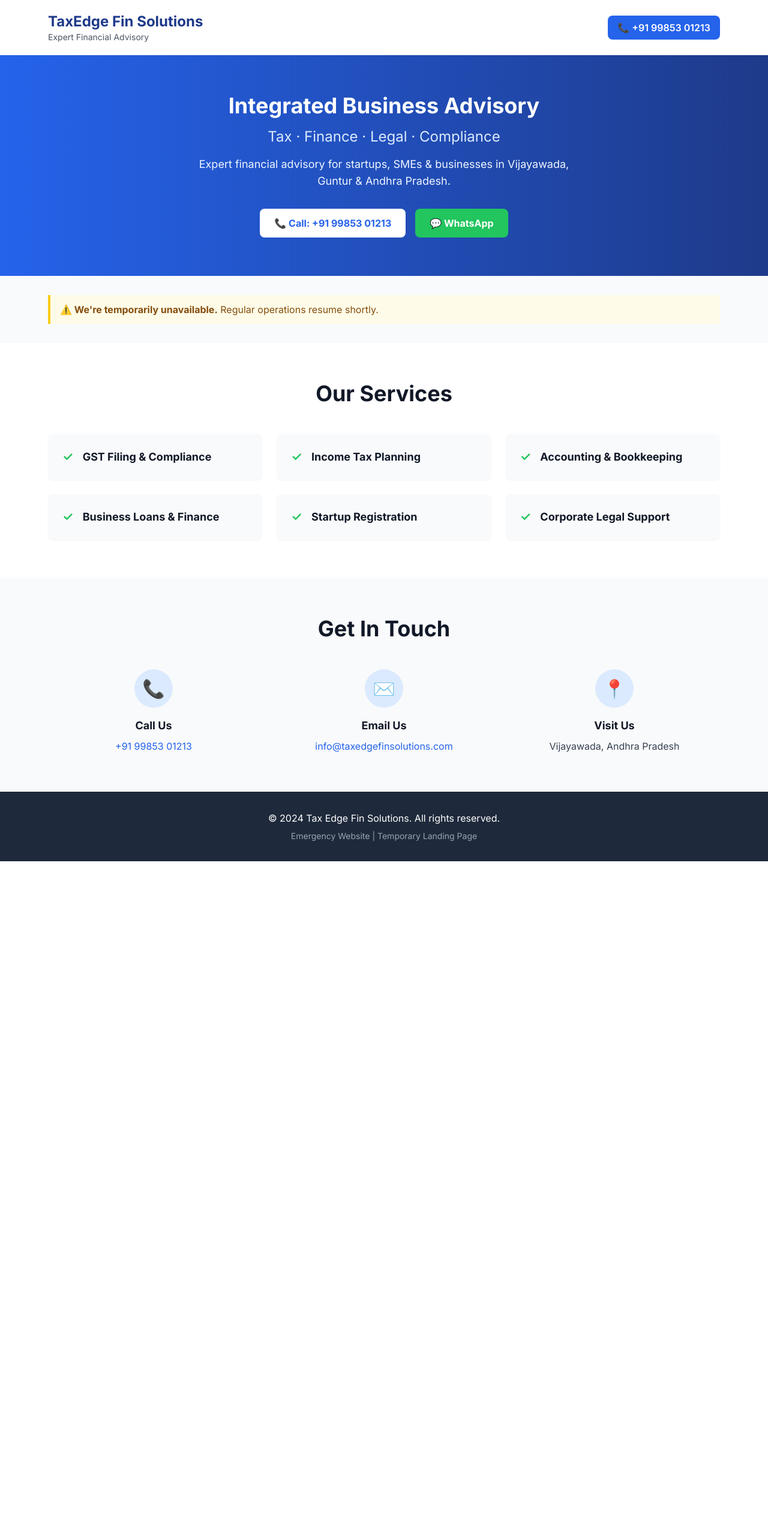
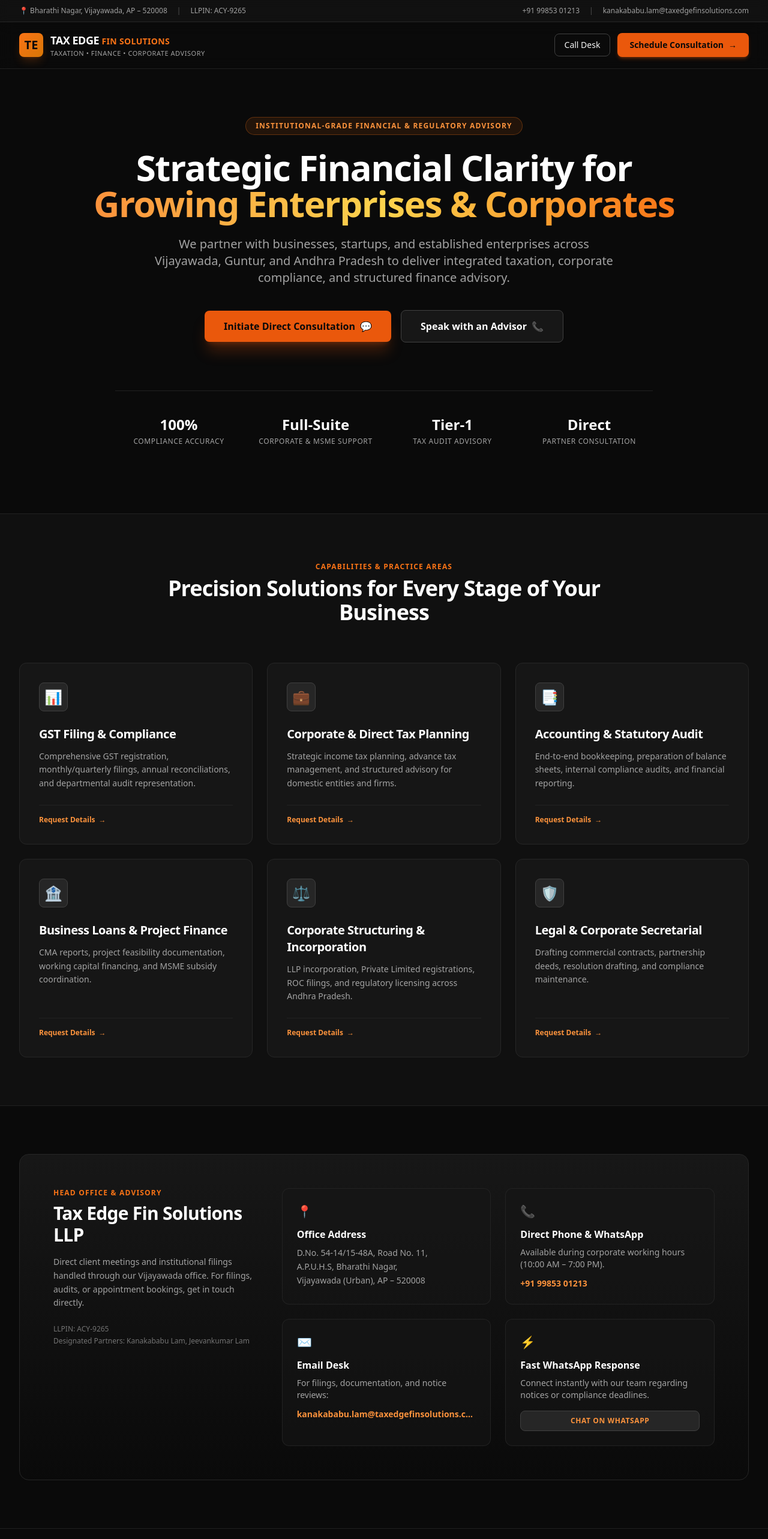
Before and after one commit to rwebglobal/taxedge-landing, a Next.js app: page / in a window 1280 px wide. Shown: the top 2566 px of the page at 60% size. Before the commit the page ends 1436 px from the top, so only its background shows below. Built offline with nearby package versions, Linux system fonts and the light colour scheme.

Commit message:
Revamp landing page with corporate black and orange styling

```diff
--- a/app/page.tsx
+++ b/app/page.tsx
@@ -1,115 +1,299 @@
-'use client'
+import React from "react";
 
 export default function Home() {
+  const services = [
+    {
+      title: "GST Filing & Compliance",
+      desc: "Comprehensive GST registration, monthly/quarterly filings, annual reconciliations, and departmental audit representation.",
+      icon: "📊",
+    },
+    {
+      title: "Corporate & Direct Tax Planning",
+      desc: "Strategic income tax planning, advance tax management, and structured advisory for domestic entities and firms.",
+      icon: "💼",
+    },
+    {
+      title: "Accounting & Statutory Audit",
+      desc: "End-to-end bookkeeping, preparation of balance sheets, internal compliance audits, and financial reporting.",
+      icon: "📑",
+    },
+    {
+      title: "Business Loans & Project Finance",
+      desc: "CMA reports, project feasibility documentation, working capital financing, and MSME subsidy coordination.",
+      icon: "🏦",
+    },
+    {
+      title: "Corporate Structuring & Incorporation",
+      desc: "LLP incorporation, Private Limited registrations, ROC filings, and regulatory licensing across Andhra Pradesh.",
+      icon: "⚖️",
+    },
+    {
+      title: "Legal & Corporate Secretarial",
+      desc: "Drafting commercial contracts, partnership deeds, resolution drafting, and compliance maintenance.",
+      icon: "🛡️",
+    },
+  ];
+
   return (
-    <div className="min-h-screen bg-gray-50">
-      {/* Header */}
-      <header className="sticky top-0 z-100 bg-white shadow-sm">
-        <div className="max-w-6xl mx-auto px-4 py-5 flex justify-between items-center">
+    <div className="min-h-screen bg-neutral-950 text-neutral-100 font-sans selection:bg-orange-500 selection:text-white">
+      {/* Top Bar */}
+      <div className="border-b border-neutral-800 bg-neutral-900/60 backdrop-blur text-xs text-neutral-400 py-2.5 px-4 sm:px-8">
+        <div className="max-w-7xl mx-auto flex flex-col sm:flex-row justify-between items-center gap-2">
+          <div className="flex items-center gap-4">
+            <span>📍 Bharathi Nagar, Vijayawada, AP – 520008</span>
+            <span className="hidden md:inline text-neutral-600">|</span>
+            <span className="hidden md:inline">LLPIN: ACY-9265</span>
+          </div>
+          <div className="flex items-center gap-4">
+            <a href="tel:+919985301213" className="hover:text-orange-400 transition-colors">
+              +91 99853 01213
+            </a>
+            <span className="text-neutral-600">|</span>
+            <a
+              href="mailto:kanakababu.lam@taxedgefinsolutions.com"
+              className="hover:text-orange-400 transition-colors"
+            >
+              kanakababu.lam@taxedgefinsolutions.com
+            </a>
+          </div>
+        </div>
+      </div>
+
+      {/* Main Header */}
+      <header className="sticky top-0 z-50 bg-neutral-950/90 backdrop-blur-md border-b border-neutral-800/80">
+        <div className="max-w-7xl mx-auto px-4 sm:px-8 py-4 flex items-center justify-between">
+          <div className="flex items-center gap-3">
+            <div className="h-10 w-10 rounded-lg bg-gradient-to-br from-orange-500 to-amber-600 flex items-center justify-center font-black text-xl text-neutral-950 shadow-lg shadow-orange-500/20">
+              TE
+            </div>
             <div>
-            <h1 className="text-2xl font-bold text-blue-900">TaxEdge Fin Solutions</h1>
-            <p className="text-sm text-gray-600">Expert Financial Advisory</p>
+              <span className="text-lg font-bold tracking-tight text-white block">
+                TAX EDGE <span className="text-orange-500 font-semibold text-sm tracking-wide">FIN SOLUTIONS</span>
+              </span>
+              <span className="text-[11px] uppercase tracking-wider text-neutral-400 block font-medium">
+                Taxation • Finance • Corporate Advisory
+              </span>
             </div>
-          <a href="tel:+919985301213" className="flex items-center gap-2 bg-blue-600 text-white px-4 py-2 rounded-lg hover:bg-blue-700 font-semibold">
-            📞 +91 99853 01213
+          </div>
+
+          <div className="flex items-center gap-3">
+            <a
+              href="tel:+919985301213"
+              className="hidden sm:inline-flex items-center gap-2 border border-neutral-700 hover:border-neutral-500 px-4 py-2 rounded-lg text-sm font-medium transition-all"
+            >
+              <span>Call Desk</span>
             </a>
+            <a
+              href="https://wa.me/919985301213"
+              target="_blank"
+              rel="noreferrer"
+              className="inline-flex items-center gap-2 bg-orange-600 hover:bg-orange-500 text-neutral-950 px-5 py-2.5 rounded-lg text-sm font-semibold transition-all shadow-md shadow-orange-600/30"
+            >
+              <span>Schedule Consultation</span>
+              <span>→</span>
+            </a>
+          </div>
         </div>
       </header>
 
       {/* Hero Section */}
-      <section className="bg-gradient-to-r from-blue-600 to-blue-900 text-white py-16">
-        <div className="max-w-6xl mx-auto px-4 text-center">
-          <h2 className="text-4xl font-bold mb-4">Integrated Business Advisory</h2>
-          <p className="text-2xl text-blue-100 mb-4">Tax · Finance · Legal · Compliance</p>
-          <p className="text-lg text-blue-50 mb-8 max-w-2xl mx-auto">
-            Expert financial advisory for startups, SMEs & businesses in Vijayawada, Guntur & Andhra Pradesh.
+      <section className="relative pt-20 pb-28 px-4 sm:px-8 overflow-hidden">
+        {/* Subtle geometric background glow */}
+        <div className="absolute top-1/4 left-1/2 -translate-x-1/2 -translate-y-1/2 w-[600px] h-[350px] bg-orange-500/10 blur-[130px] rounded-full pointer-events-none -z-10" />
+
+        <div className="max-w-5xl mx-auto text-center">
+          <div className="inline-flex items-center gap-2 border border-orange-500/30 bg-orange-500/10 px-4 py-1.5 rounded-full text-xs font-semibold text-orange-400 uppercase tracking-widest mb-6">
+            Institutional-Grade Financial & Regulatory Advisory
+          </div>
+
+          <h1 className="text-4xl sm:text-6xl font-extrabold tracking-tight text-white leading-tight mb-6">
+            Strategic Financial Clarity for <br className="hidden sm:inline" />
+            <span className="text-transparent bg-clip-text bg-gradient-to-r from-orange-400 via-amber-300 to-orange-500">
+              Growing Enterprises & Corporates
+            </span>
+          </h1>
+
+          <p className="text-lg sm:text-xl text-neutral-400 max-w-3xl mx-auto mb-10 leading-relaxed font-light">
+            We partner with businesses, startups, and established enterprises across Vijayawada, Guntur, and Andhra Pradesh to deliver integrated taxation, corporate compliance, and structured finance advisory.
           </p>
 
-          <div className="flex gap-4 justify-center flex-wrap">
-            <a href="tel:+919985301213" className="bg-white text-blue-600 px-6 py-3 rounded-lg font-bold hover:bg-gray-100">
-              📞 Call: +91 99853 01213
+          <div className="flex flex-col sm:flex-row gap-4 justify-center items-center">
+            <a
+              href="https://wa.me/919985301213"
+              target="_blank"
+              rel="noreferrer"
+              className="w-full sm:w-auto px-8 py-3.5 rounded-lg bg-orange-600 hover:bg-orange-500 text-neutral-950 font-bold text-base transition-all shadow-xl shadow-orange-600/25 flex items-center justify-center gap-2"
+            >
+              <span>Initiate Direct Consultation</span>
+              <span>💬</span>
             </a>
-            <a href="https://wa.me/919985301213" target="_blank" className="bg-green-500 text-white px-6 py-3 rounded-lg font-bold hover:bg-green-600">
-              💬 WhatsApp
+            <a
+              href="tel:+919985301213"
+              className="w-full sm:w-auto px-8 py-3.5 rounded-lg bg-neutral-900 hover:bg-neutral-800 border border-neutral-700 text-white font-semibold text-base transition-all flex items-center justify-center gap-2"
+            >
+              <span>Speak with an Advisor</span>
+              <span>📞</span>
             </a>
+          </div>
+        </div>
+
+        {/* Corporate Trust Badges */}
+        <div className="max-w-4xl mx-auto grid grid-cols-2 md:grid-cols-4 gap-4 mt-20 pt-10 border-t border-neutral-800/80 text-center">
+          <div>
+            <div className="text-2xl font-bold text-white">100%</div>
+            <div className="text-xs text-neutral-400 tracking-wider uppercase mt-1">Compliance Accuracy</div>
+          </div>
+          <div>
+            <div className="text-2xl font-bold text-white">Full-Suite</div>
+            <div className="text-xs text-neutral-400 tracking-wider uppercase mt-1">Corporate & MSME Support</div>
+          </div>
+          <div>
+            <div className="text-2xl font-bold text-white">Tier-1</div>
+            <div className="text-xs text-neutral-400 tracking-wider uppercase mt-1">Tax Audit Advisory</div>
+          </div>
+          <div>
+            <div className="text-2xl font-bold text-white">Direct</div>
+            <div className="text-xs text-neutral-400 tracking-wider uppercase mt-1">Partner Consultation</div>
           </div>
         </div>
       </section>
 
-      {/* Status Banner */}
-      <div className="max-w-6xl mx-auto px-4">
-        <div className="bg-yellow-50 border-l-4 border-yellow-400 px-4 py-3 my-8">
-          <p className="text-yellow-800"><strong>⚠️ We're temporarily unavailable.</strong> Regular operations resume shortly.</p>
-        </div>
+      {/* Services Grid */}
+      <section className="py-20 px-4 sm:px-8 bg-neutral-900/50 border-y border-neutral-800/80">
+        <div className="max-w-7xl mx-auto">
+          <div className="text-center max-w-3xl mx-auto mb-16">
+            <span className="text-orange-500 text-xs font-bold uppercase tracking-widest block mb-2">
+              Capabilities & Practice Areas
+            </span>
+            <h2 className="text-3xl sm:text-4xl font-bold text-white tracking-tight">
+              Precision Solutions for Every Stage of Your Business
+            </h2>
           </div>
 
-      {/* Services */}
-      <section className="py-16 bg-white">
-        <div className="max-w-6xl mx-auto px-4">
-          <h3 className="text-4xl font-bold text-center mb-12 text-gray-900">Our Services</h3>
-
           <div className="grid grid-cols-1 md:grid-cols-2 lg:grid-cols-3 gap-6">
-            {[
-              'GST Filing & Compliance',
-              'Income Tax Planning',
-              'Accounting & Bookkeeping',
-              'Business Loans & Finance',
-              'Startup Registration',
-              'Corporate Legal Support'
-            ].map((service) => (
-              <div key={service} className="bg-gray-50 p-6 rounded-lg shadow-sm hover:shadow-md transition flex gap-4 items-start">
-                <span className="text-green-500 font-bold text-xl flex-shrink-0">✓</span>
-                <h4 className="font-bold text-lg text-gray-900">{service}</h4>
+            {services.map((item, index) => (
+              <div
+                key={index}
+                className="bg-neutral-900/90 border border-neutral-800 hover:border-orange-500/50 p-8 rounded-xl transition-all duration-300 hover:-translate-y-1 hover:shadow-2xl hover:shadow-orange-500/5 flex flex-col justify-between"
+              >
+                <div>
+                  <div className="h-12 w-12 rounded-lg bg-neutral-800 border border-neutral-700 flex items-center justify-center text-2xl mb-6">
+                    {item.icon}
+                  </div>
+                  <h3 className="text-xl font-semibold text-white mb-3 tracking-tight">
+                    {item.title}
+                  </h3>
+                  <p className="text-neutral-400 text-sm leading-relaxed">
+                    {item.desc}
+                  </p>
+                </div>
+                <div className="mt-6 pt-4 border-t border-neutral-800/80">
+                  <a
+                    href="https://wa.me/919985301213"
+                    className="text-xs font-semibold text-orange-400 hover:text-orange-300 flex items-center gap-1.5"
+                  >
+                    <span>Request Details</span>
+                    <span>→</span>
+                  </a>
+                </div>
               </div>
             ))}
           </div>
         </div>
       </section>
 
-      {/* Contact Section */}
-      <section className="py-16 bg-gray-50">
-        <div className="max-w-6xl mx-auto px-4">
-          <h3 className="text-4xl font-bold text-center mb-12 text-gray-900">Get In Touch</h3>
+      {/* Executive Contact & Office Section */}
+      <section className="py-20 px-4 sm:px-8">
+        <div className="max-w-7xl mx-auto">
+          <div className="bg-gradient-to-b from-neutral-900 to-neutral-950 border border-neutral-800 rounded-2xl p-8 sm:p-14">
+            <div className="grid grid-cols-1 lg:grid-cols-3 gap-10">
+              <div className="lg:col-span-1">
+                <span className="text-orange-500 text-xs font-bold uppercase tracking-widest block mb-2">
+                  Head Office & Advisory
+                </span>
+                <h3 className="text-2xl sm:text-3xl font-bold text-white tracking-tight mb-4">
+                  Tax Edge Fin Solutions LLP
+                </h3>
+                <p className="text-neutral-400 text-sm leading-relaxed mb-6 font-light">
+                  Direct client meetings and institutional filings handled through our Vijayawada office. For filings, audits, or appointment bookings, get in touch directly.
+                </p>
+                <div className="text-xs text-neutral-500 space-y-1">
+                  <div>LLPIN: ACY-9265</div>
+                  <div>Designated Partners: Kanakababu Lam, Jeevankumar Lam</div>
+                </div>
+              </div>
 
-          <div className="grid grid-cols-1 md:grid-cols-3 gap-8">
-            <div className="text-center">
-              <div className="bg-blue-100 w-16 h-16 rounded-full flex items-center justify-center mx-auto mb-4 text-3xl">
-                📞
+              <div className="lg:col-span-2 grid grid-cols-1 sm:grid-cols-2 gap-6">
+                <div className="border border-neutral-800/80 bg-neutral-900/60 p-6 rounded-xl">
+                  <div className="text-orange-400 text-xl mb-3">📍</div>
+                  <h4 className="text-white font-semibold text-base mb-2">Office Address</h4>
+                  <p className="text-neutral-400 text-sm leading-relaxed">
+                    D.No. 54-14/15-48A, Road No. 11, <br />
+                    A.P.U.H.S, Bharathi Nagar, <br />
+                    Vijayawada (Urban), AP – 520008
+                  </p>
                 </div>
-              <h4 className="font-bold text-lg text-gray-900 mb-2">Call Us</h4>
-              <a href="tel:+919985301213" className="text-blue-600 hover:underline">
+
+                <div className="border border-neutral-800/80 bg-neutral-900/60 p-6 rounded-xl">
+                  <div className="text-orange-400 text-xl mb-3">📞</div>
+                  <h4 className="text-white font-semibold text-base mb-2">Direct Phone & WhatsApp</h4>
+                  <p className="text-neutral-400 text-sm mb-3">
+                    Available during corporate working hours (10:00 AM – 7:00 PM).
+                  </p>
+                  <a
+                    href="tel:+919985301213"
+                    className="text-orange-400 font-semibold text-sm hover:underline block"
+                  >
                     +91 99853 01213
                   </a>
                 </div>
 
-            <div className="text-center">
-              <div className="bg-blue-100 w-16 h-16 rounded-full flex items-center justify-center mx-auto mb-4 text-3xl">
-                ✉️
-              </div>
-              <h4 className="font-bold text-lg text-gray-900 mb-2">Email Us</h4>
-              <a href="mailto:info@taxedgefinsolutions.com" className="text-blue-600 hover:underline">
-                info@taxedgefinsolutions.com
+                <div className="border border-neutral-800/80 bg-neutral-900/60 p-6 rounded-xl">
+                  <div className="text-orange-400 text-xl mb-3">✉️</div>
+                  <h4 className="text-white font-semibold text-base mb-2">Email Desk</h4>
+                  <p className="text-neutral-400 text-sm mb-3">
+                    For filings, documentation, and notice reviews:
+                  </p>
+                  <a
+                    href="mailto:kanakababu.lam@taxedgefinsolutions.com"
+                    className="text-orange-400 font-semibold text-sm hover:underline block truncate"
+                  >
+                    kanakababu.lam@taxedgefinsolutions.com
                   </a>
                 </div>
 
-            <div className="text-center">
-              <div className="bg-blue-100 w-16 h-16 rounded-full flex items-center justify-center mx-auto mb-4 text-3xl">
-                📍
+                <div className="border border-neutral-800/80 bg-neutral-900/60 p-6 rounded-xl flex flex-col justify-between">
+                  <div>
+                    <div className="text-orange-400 text-xl mb-3">⚡</div>
+                    <h4 className="text-white font-semibold text-base mb-2">Fast WhatsApp Response</h4>
+                    <p className="text-neutral-400 text-sm">
+                      Connect instantly with our team regarding notices or compliance deadlines.
+                    </p>
                   </div>
-              <h4 className="font-bold text-lg text-gray-900 mb-2">Visit Us</h4>
-              <p className="text-gray-700">Vijayawada, Andhra Pradesh</p>
+                  <a
+                    href="https://wa.me/919985301213"
+                    target="_blank"
+                    rel="noreferrer"
+                    className="mt-4 inline-flex items-center justify-center gap-2 bg-neutral-800 hover:bg-neutral-700 text-orange-400 border border-neutral-700 px-4 py-2 rounded-lg text-xs font-semibold uppercase tracking-wider transition-colors"
+                  >
+                    Chat on WhatsApp
+                  </a>
+                </div>
+              </div>
             </div>
           </div>
         </div>
       </section>
 
-      {/* Footer */}
-      <footer className="bg-slate-800 text-white py-8">
-        <div className="max-w-6xl mx-auto px-4 text-center">
-          <p className="mb-2">© 2024 Tax Edge Fin Solutions. All rights reserved.</p>
-          <p className="text-gray-400 text-sm">Emergency Website | Temporary Landing Page</p>
+      {/* Corporate Footer */}
+      <footer className="border-t border-neutral-800/80 py-8 px-4 sm:px-8 text-neutral-500 text-xs">
+        <div className="max-w-7xl mx-auto flex flex-col sm:flex-row justify-between items-center gap-4">
+          <p>© {new Date().getFullYear()} Tax Edge Fin Solutions LLP. All rights reserved.</p>
+          <div className="flex gap-6">
+            <span>Vijayawada • Guntur • Andhra Pradesh</span>
+          </div>
         </div>
       </footer>
     </div>
-  )
+  );
 }
```
Lines whose indentation alone changed are shown as unchanged.
